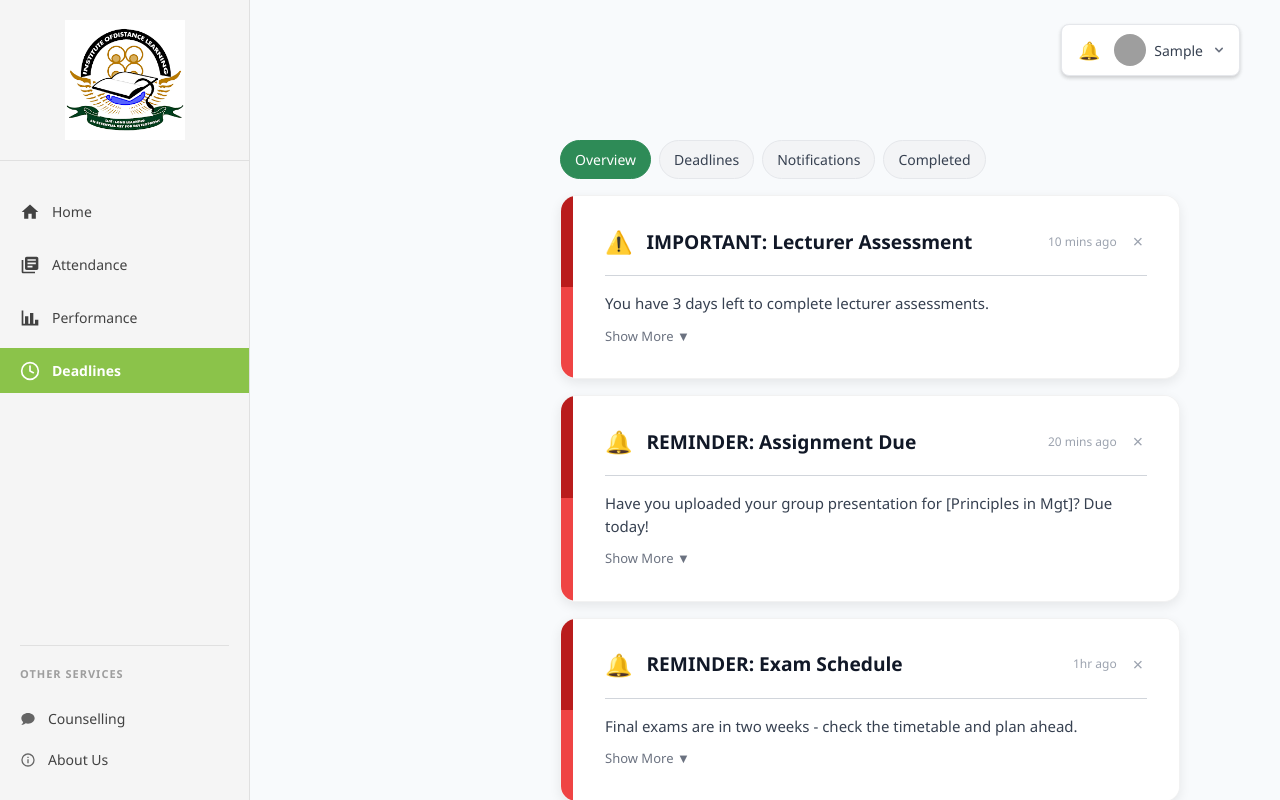
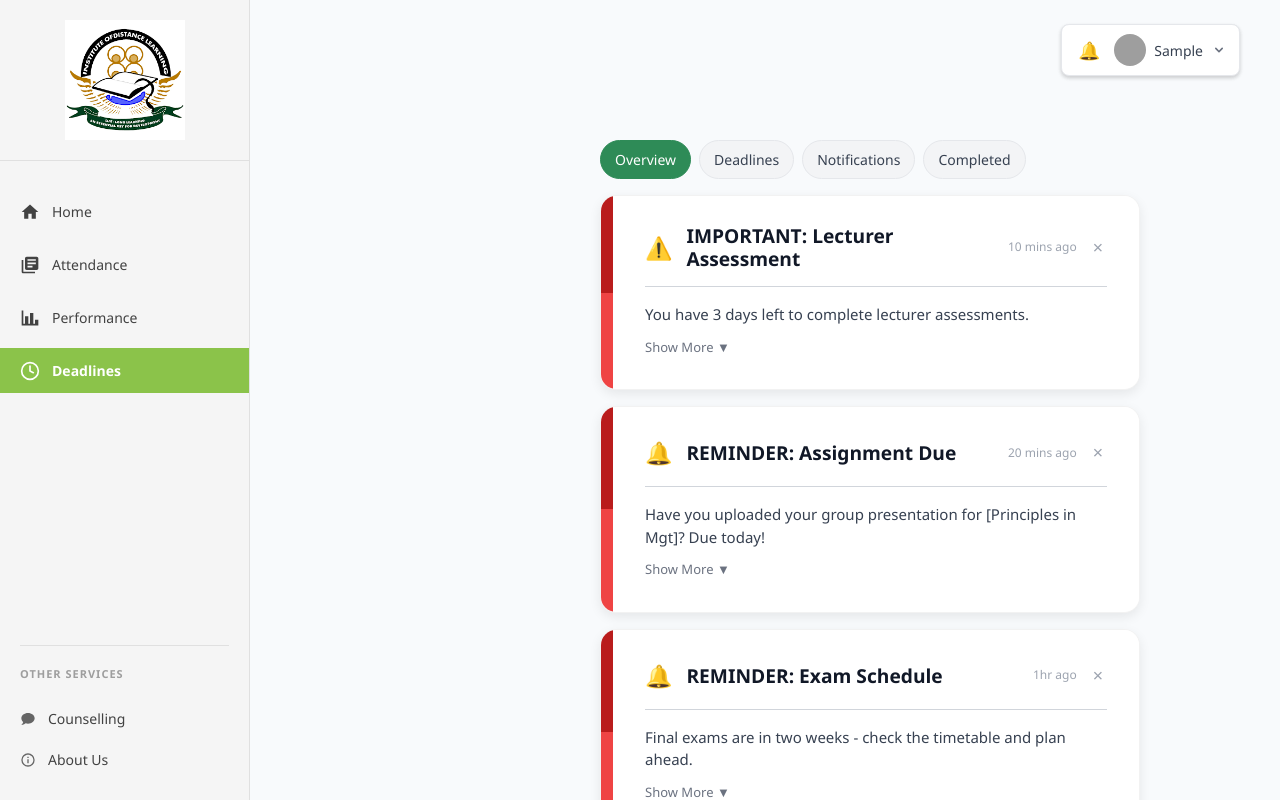
Before and after one commit to mensahsandra/spmproject_frontend, a React (Vite) app: page /student/notifications in a window 1280 px wide. Built offline with nearby package versions, Linux system fonts and the light colour scheme; no server answers; sample sign-in values are in the browser's storage; grey boxes are pictures that could not be loaded.

Commit message:
Remove container constraints from lecturer notifications - make cards full width

```diff
--- a/src/css/notifications.css
+++ b/src/css/notifications.css
@@ -25,21 +25,22 @@
 }
 
 .notifications-container {
-    max-width: 1000px;
-    margin: 0 auto;
+    width: 100%;
     display: flex;
     flex-direction: column;
     gap: 16px;
     animation: fadeIn 0.4s ease-in-out;
+    padding: 0 40px;
 }
 
 /* Tabs */
 .notifications-tabs {
-    max-width: 1000px;
-    margin: 0 auto 16px auto;
+    width: 100%;
+    margin: 0 0 16px 0;
     display: flex;
     gap: 8px;
     animation: fadeIn 0.5s ease-in-out;
+    padding: 0 40px;
 }
 
 .tab {
```
